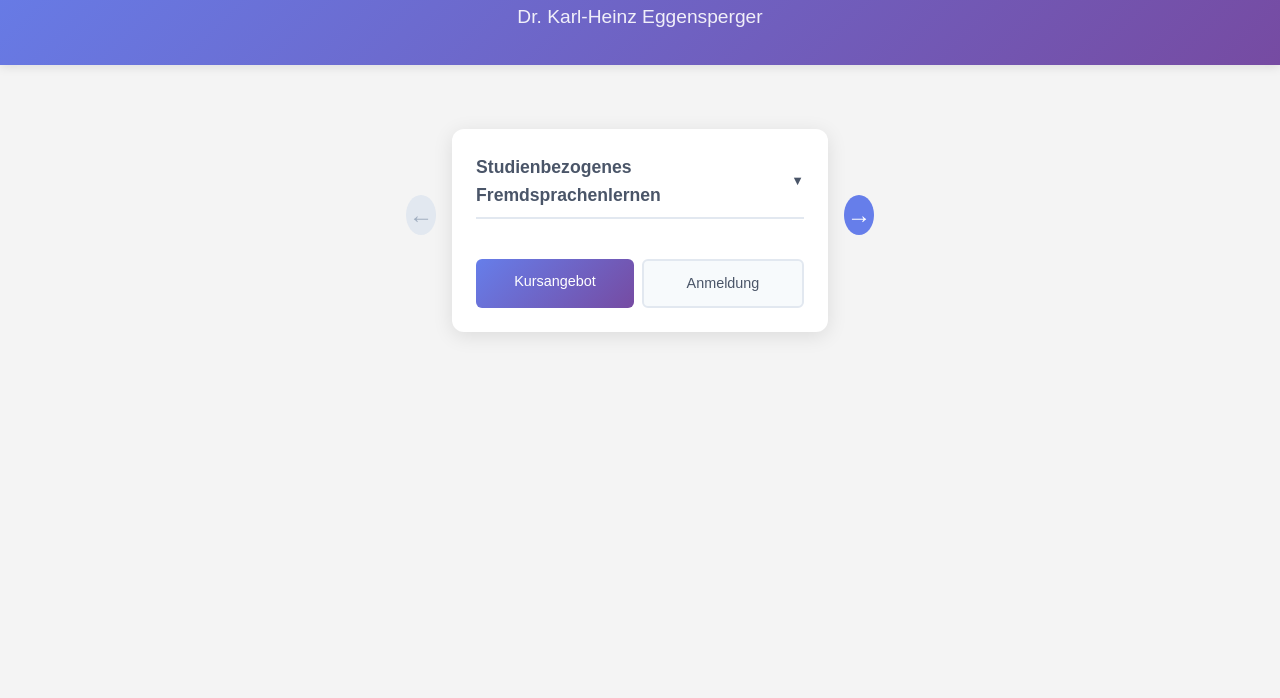
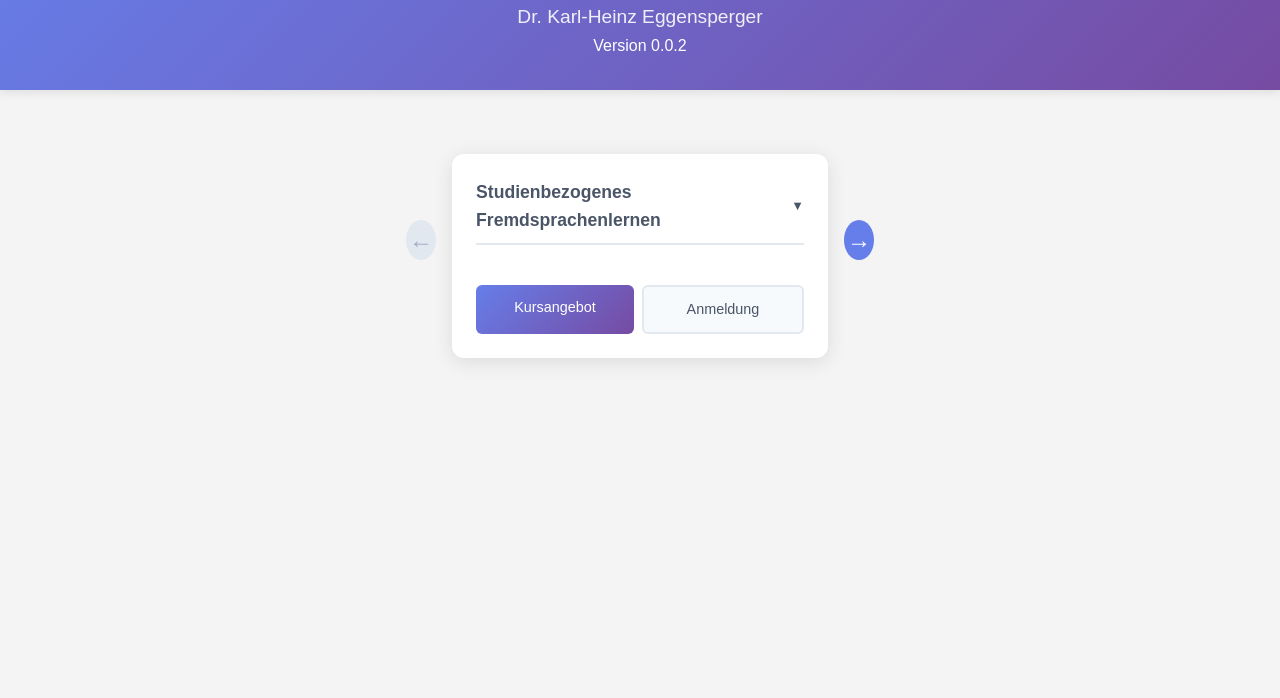
Before and after one commit to edwardtanguay/karlheinz001, a plain HTML site: page index.html in a window 1280 px wide. Shown: the part 102-800 px from the top of the page. Drawn offline with Linux system fonts and the light colour scheme.

Commit message:
add version 0.0.2

```diff
--- a/index.html
+++ b/index.html
@@ -301,6 +301,7 @@
   <div class="header">
     <h1>Sprachen bauen Brücken</h1>
     <h2>Dr. Karl-Heinz Eggensperger</h2>
+    <p>Version 0.0.2</p>
   </div>
 
   <main>
```
